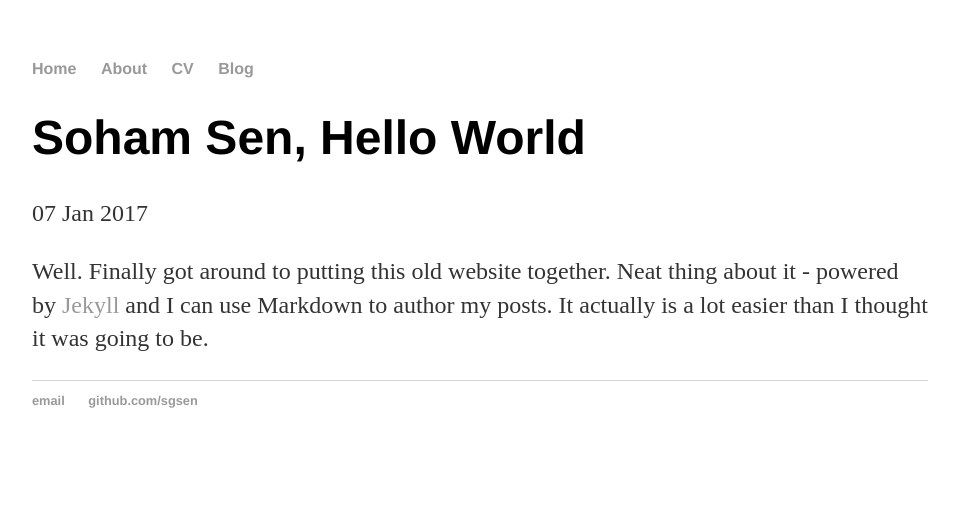
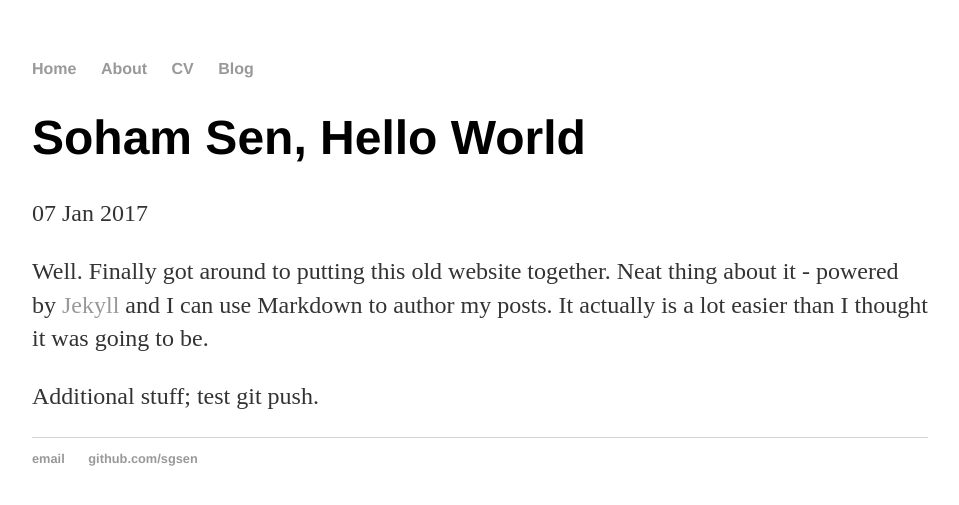
Before and after one commit to sgsen/sgsen.github.io, a Jekyll site: the page built from _posts/2017-01-07-site-launched.md, in a window 1280 px wide. Shown: the top 505 px of the page, without its empty margins (160-1119 px from the left). Built offline with Jekyll 4.4.1, drawn with Linux system fonts in a browser that asks for light colours.

Commit message:
test: edit through atom and push

```diff
--- a/_posts/2017-01-07-site-launched.md
+++ b/_posts/2017-01-07-site-launched.md
@@ -5,3 +5,5 @@ date: 2017-01-07
 ---
 
 Well. Finally got around to putting this old website together. Neat thing about it - powered by [Jekyll](http://jekyllrb.com) and I can use Markdown to author my posts. It actually is a lot easier than I thought it was going to be.
+
+Additional stuff; test git push.
```
